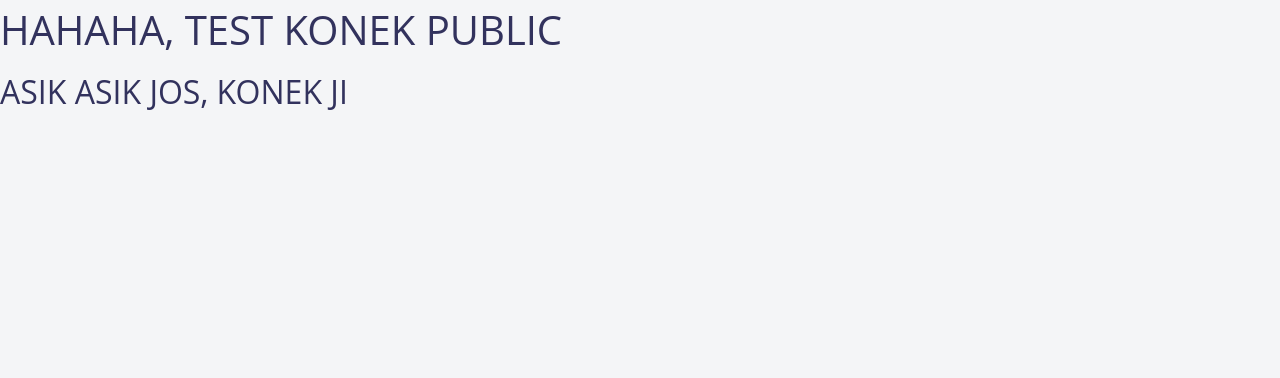
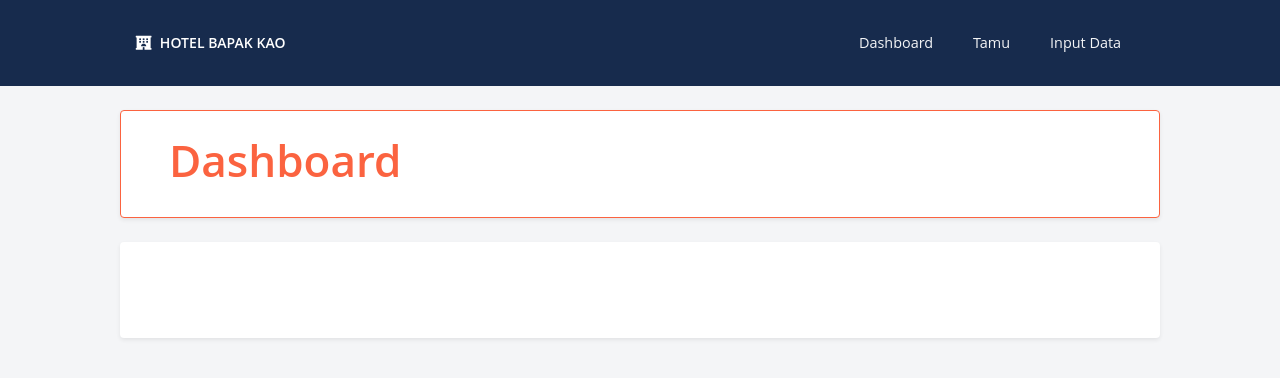
Before and after one commit to abela-a/sistem-perhotelan, a PHP site: page /app/views/admin/dashboard.php in a window 1280 px wide. Shown: the top 378 px of the page. Run offline with PHP 8.4, Linux system fonts and the light colour scheme; some libraries are stand-ins or nearby versions.

Commit message:
add dashboard

```diff
--- a/app/views/admin/dashboard.php
+++ b/app/views/admin/dashboard.php
@@ -1,4 +1,18 @@
-<?php include '../templates/header.php'; ?>
-<h1>HAHAHA, TEST KONEK PUBLIC</h1>
-<h2>ASIK ASIK JOS, KONEK JI</h2>
+<?php
+include '../templates/header.php';
+$judul = "Dashboard";
+include '../templates/navadmin.php';
+?>
+
+<div class="container mt-4 py-3 px-5 bg-white rounded shadow-sm border border-warning">
+  <div class="clearfix">
+    <h1 class="display-2 text-warning float-left">
+      <?= $judul; ?>
+    </h1>
+  </div>
+</div>
+<div class="container mt-4 bg-white rounded p-5 shadow-sm">
+
+</div>
+
 <?php include '../templates/footer.php' ?>
--- a/app/views/admin/v_jasa.php
+++ b/app/views/admin/v_jasa.php
@@ -18,7 +18,6 @@ $no = 1;
       Tambah Jasa
     </button>
   </div>
-
 </div>
 <div class="container mt-4 bg-white rounded p-5 shadow-sm">
   <table class="table align-items-center table-flush mt-4" id="datatables">
@@ -29,7 +28,7 @@ $no = 1;
         <th scope="col">Jasa</th>
         <th scope="col">Unit Jasa</th>
         <th scope="col">Harga Jasa</th>
-        <th scope="col" style="width:15px"></th>
+        <th scope="col" style="width:10px"></th>
       </tr>
     </thead>
     <tbody>
--- a/app/views/templates/navadmin.php
+++ b/app/views/templates/navadmin.php
@@ -1,7 +1,7 @@
 <title><?= $judul; ?></title>
 <nav class="navbar navbar-expand-lg navbar-dark bg-default">
   <div class="container">
-    <a class="navbar-brand" href="#">
+    <a class="navbar-brand" href="../../../index.php">
       <i class="fas fa-hotel fa-fw"></i>&nbsp;
       HOTEL BAPAK KAO</a>
     <button class="navbar-toggler" type="button" data-toggle="collapse" data-target="#navbar-primary" aria-controls="navbar-primary" aria-expanded="false" aria-label="Toggle navigation">
@@ -11,7 +11,7 @@
       <div class="navbar-collapse-header">
         <div class="row">
           <div class="col-6 collapse-brand">
-            <a href="./index.html">
+            <a href="../../../index.php">
               <img alt="image" src="./assets/img/brand/blue.png">
             </a>
           </div>
@@ -25,7 +25,7 @@
       </div>
       <ul class="navbar-nav ml-lg-auto">
         <li class="nav-item">
-          <a class="nav-link" href="#">Dashboard</a>
+          <a class="nav-link" href="../admin/dashboard.php">Dashboard</a>
         </li>
         <li class="nav-item dropdown">
           <a class="nav-link" href="#" id="navbar-primary_dropdown_1" role="button" data-toggle="dropdown" aria-haspopup="true" aria-expanded="false">Tamu</a>
@@ -39,9 +39,9 @@
         <li class="nav-item dropdown">
           <a class="nav-link" href="#" id="navbar-primary_dropdown_1" role="button" data-toggle="dropdown" aria-haspopup="true" aria-expanded="false">Input Data</a>
           <div class="dropdown-menu dropdown-menu-right" aria-labelledby="navbar-primary_dropdown_1">
-            <a class="dropdown-item" href="#">Jasa</a>
-            <a class="dropdown-item" href="#">Kamar</a>
-            <a class="dropdown-item" href="#">Tamu</a>
+            <a class="dropdown-item" href="../admin/v_jasa.php">Jasa</a>
+            <a class="dropdown-item" href="../admin/v_kamar.php">Kamar</a>
+            <a class="dropdown-item" href="../admin/v_tamu.php">Tamu</a>
           </div>
         </li>
       </ul>
--- a/index.php
+++ b/index.php
@@ -1,2 +1,2 @@
 <?php
-header('Location:app/views/admin/v_jasa.php');
+header('Location:app/views/admin/dashboard.php');
```
